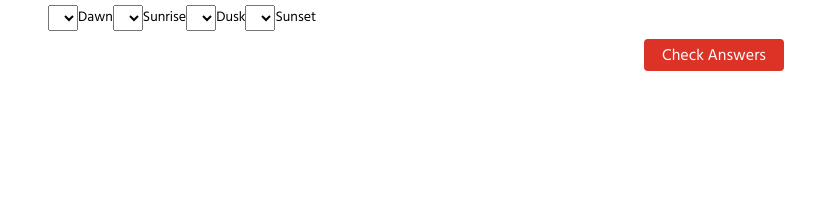
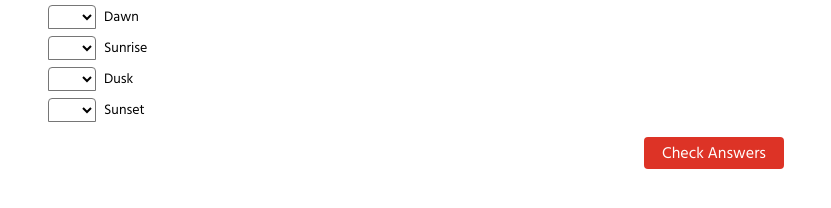
Before and after one commit to oscarchang1226/bsa, a plain HTML site: page index.html in a window 1280 px wide. Shown: the part 162-370 px from the top of the page, without its empty margins (224-1055 px from the left). Drawn offline with nearby package versions, Linux system fonts and the light colour scheme.

Commit message:
add style to selects

```diff
--- a/css/index.css
+++ b/css/index.css
@@ -261,3 +261,20 @@ li.feedback-item.wrong i.material-icons {
     margin: 0 4px;
 }
 /** End Fill In The Blanks Type Styles **/
+
+/*****************************************************************************/
+/** Ordering Type Styles **/
+.answer-container select {
+    width: 48px;
+    height: 24px;
+    border-radius: 4px 4px 0 0;
+    background: rgba(255,255,255,1);
+    outline: none;
+    cursor: pointer;
+}
+.answer-container .select-text {
+    width: calc(100% - 48px);
+    padding: 0 0 0 8px;
+    margin: 0 0 8px 0;
+}
+/** End Ordering Type Styles **/
--- a/js/ordering.type.js
+++ b/js/ordering.type.js
@@ -72,7 +72,8 @@ var Ordering = (function (){
     }
 
     function checkAnswer(data) {
-
+        console.log(data);
+        return {};
     }
 
 
```
